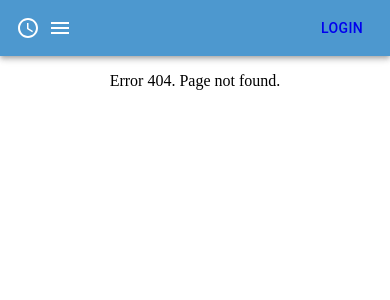
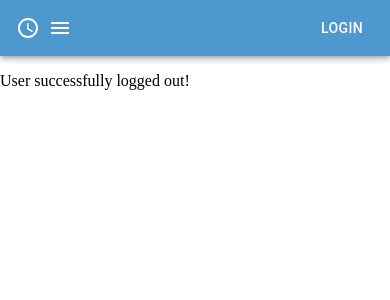
Before and after one commit to Capstone-Projects-2022-Spring/project-60seconds, a React Native app: screen /Logout in a window 390 px wide. Before the commit this address had no page. Shown: the top 300 px of the page. Built offline with nearby package versions, Linux system fonts and the light colour scheme.

Commit message:
added a successful logout page

```diff
--- a/App.js
+++ b/App.js
@@ -7,6 +7,7 @@ import Profile from './Pages/Profile'
 import Record from './Pages/Record';
 import ErrorPage from './Pages/ErrorPage';
 import Register from './components/register';
+import Logout from './components/logout';
 import {BrowserRouter as Router, Routes, Route } from 'react-router-dom';
 import React from 'react';
 
@@ -29,6 +30,7 @@ export default function App() {
         <Route path="/About" element={<About/>}/>
         <Route path="/Login" element={<Login changeLoginToTrue={changeLoginToTrue} changeLoginToFalse={changeLoginToFalse}/>}/>
         <Route path="/Register" element={<Register/>}/>
+        <Route path="/Logout" element={<Logout/>}/>
         <Route path="/Calendar" element={<Calendar/>}/>
         <Route path="/Record" element={<Record/>}/>
         <Route path="/Profile" element={<Profile/>}/>
--- /dev/null
+++ b/components/logout.js
@@ -0,0 +1,9 @@
+import React from "react";
+
+
+export default function logout(){
+
+    return(
+        <p>User successfully logged out!</p>
+    )
+}
--- a/components/navbar.js
+++ b/components/navbar.js
@@ -122,8 +122,8 @@ export default function Navbar(props) {
                                 </Button>
                             </Link>
                         </Box>
-                        {props.isLoggedIn==="false"|| props.isLoggedIn===undefined ? <Link to="/Login"><Button color="inherit">Login</Button></Link>:
-                        <Link to="/Login"> <Button onClick={()=>{props.changeLoginToFalse()}} color="inherit">Logout</Button></Link>}
+                        {props.isLoggedIn==="false"|| props.isLoggedIn===undefined ? <Link to="/Login" className="menuLink" style={{color: '#fff', textDecoration: "none"}}><Button color="inherit">Login</Button></Link>:
+                        <Link to="/Logout" className="menuLink" style={{color: '#fff', textDecoration: "none"}}> <Button onClick={()=>{props.changeLoginToFalse()}} color="inherit">Logout</Button></Link>}
                     </Toolbar>
                 </Container>
             </AppBar>
```
Also changed, not shown: Pages/RegisterPage.js (deleted, +0 -15 lines).
